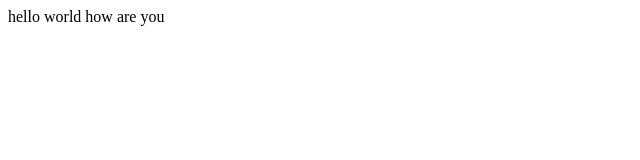
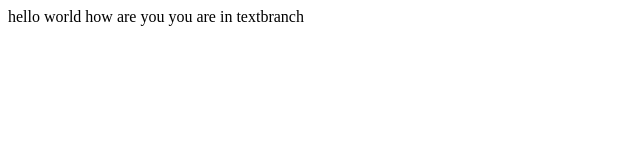
Before and after one commit to Ram85-git/text, a plain HTML site: page index.html in a window 1280 px wide. Shown: the whole page, without its empty margins (0-640 px from the left). Drawn offline with Linux system fonts and the light colour scheme.

Commit message:
comminting branch

```diff
--- a/index.html
+++ b/index.html
@@ -10,5 +10,6 @@
 
     hello world
     how are you
+    you are in textbranch
 </body>
 </html>
```
